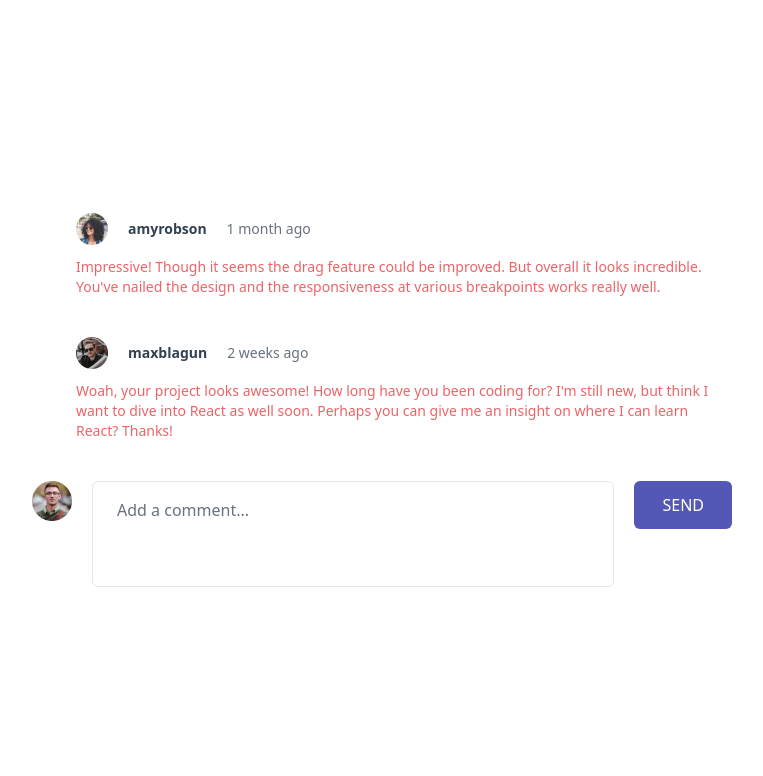
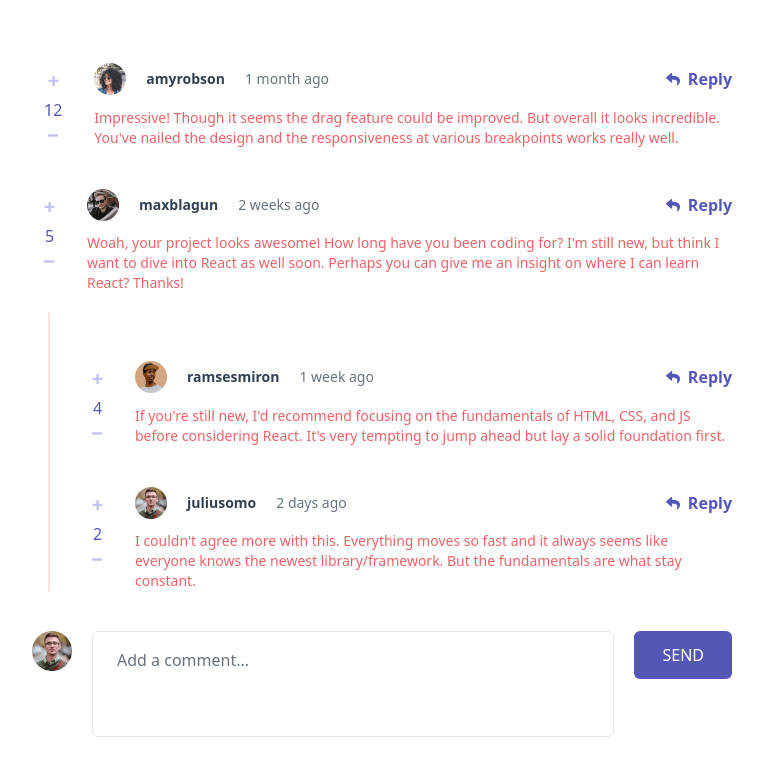
Before and after one commit to Temsaah/Small-projects, a React (Vite) app in the folder interactive-comments-section/React version/: page / in a window 1280 px wide. Shown: the top 776 px of the page, without its empty margins (258-1021 px from the left). Built offline with nearby package versions, Linux system fonts and the light colour scheme.

Commit message:
Finish migrating the UI part of the project

```diff
--- a/interactive-comments-section/React version/src/App.jsx
+++ b/interactive-comments-section/React version/src/App.jsx
@@ -44,7 +44,7 @@ function CommentsContainer({ currentUser, comments }) {
   return (
     <div className="grid gap-10">
       {comments.map((comment) => (
-        <CommentContainer
+        <Comment
           key={comment.id}
           isCurrentUser={comment.user.username === currentUser.username}
           comment={comment}
@@ -54,39 +54,134 @@ function CommentsContainer({ currentUser, comments }) {
   );
 }
 
-function CommentContainer({ isCurrentUser, comment }) {
+function Comment({ isCurrentUser, comment }) {
+  const [replies, setReplies] = useState(comment.replies || []);
+
   return (
     <div className="comment-container grid gap-5">
       <div className="comment grid grid-cols-comment-mobile-col grid-rows-comment-mobile-row gap-y-4 sm:grid-cols-comment-desktop-grid sm:grid-rows-comment-desktop-row sm:gap-x-5 sm:gap-y-3">
+        <CommentHeader isCurrentUser={isCurrentUser} comment={comment} />
+        <CommentBody comment={comment} />
+        <CommentFooter comment={comment} />
+        {isCurrentUser ? <SelfCommentActions /> : <CommentActions />}
+      </div>
+      {replies.length > 0 && (
+        <RepliesContainer isCurrentUser={isCurrentUser} replies={replies} />
+      )}
+    </div>
+  );
+}
+
+function CommentHeader({ isCurrentUser, comment }) {
+  return (
     <div className="comment-user-info row-start-1 col-span-2 flex items-center gap-5 sm:col-start-2 sm:self-start">
       <img className="w-8" src={comment.user.image.png}></img>
       <div className="comment-username text-neutral-dark-blue font-semibold sm:text-sm">
-            {comment.user.username}{" "}
-            {isCurrentUser ? <CurrentUserBadge /> : null}
+        {comment.user.username} {isCurrentUser ? <CurrentUserBadge /> : null}
       </div>
       <p className="text-neutral-grayish-blue sm:text-sm">
         {comment.createdAt}
       </p>
     </div>
+  );
+}
+
+function CommentBody({ comment }) {
+  return (
     <div className="row-start-2  col-span-2 self-center sm:col-start-2">
       <p className="text-primary-soft-red sm:text-sm leading-6">
         {comment.content}
       </p>
     </div>
+  );
+}
+
+function CommentFooter({ comment }) {
+  return (
     <div className="comment-stats col-start-1 row-start-3 flex justify-between sm:row-start-1 sm:row-span-2">
       <div className="comment-reaction flex gap-5 items-center p-3 sm:gap-3 sm:flex-col">
         <LikeButton />
+        <p className="text-primary-moderate-blue font-medium">
+          {comment.score}
+        </p>
         <DislikeButton />
-          </div>
-        </div>
       </div>
     </div>
   );
 }
 
-function LikeButton() {}
+function RepliesContainer({ isCurrentUser, replies }) {
+  return (
+    <div className="relative grid gap-10 pt-12 pl-4 sm:pl-12 before:absolute before:-ml-3 sm:before:ml-4 before:left-0 before:w-[2px] before:h-full before:bg-primary-soft-red/20">
+      {replies.map((reply) => (
+        <Reply key={reply.id} isCurrentUser={isCurrentUser} reply={reply} />
+      ))}
+    </div>
+  );
+}
 
-function DislikeButton() {}
+function Reply({ isCurrentUser, reply }) {
+  return (
+    <div
+      className="grid gap-5  sm:grid-cols-comment-desktop-grid sm:grid-rows-comment-desktop-row sm:gap-x-5 sm:gap-y-3"
+      data-id={reply.id}
+    >
+      <CommentHeader comment={reply} />
+      <CommentBody comment={reply} />
+      <CommentFooter comment={reply} />
+      {isCurrentUser ? <SelfCommentActions /> : <CommentActions />}
+    </div>
+  );
+}
+
+function SelfCommentActions() {
+  return (
+    <div className="cursor-pointer justify-self-end col-start-2 row-start-3 flex gap-5 items-center sm:row-start-1 sm:col-start-3">
+      <button className="delete-btn flex gap-2 items-center text-primary-soft-red font-semibold hover:opacity-50">
+        <img src="images/icon-delete.svg" alt=""></img>Delete
+      </button>
+      <button className="flex gap-2 items-center text-primary-moderate-blue font-semibold hover:opacity-50">
+        <img src="images/icon-edit.svg" alt=""></img>Edit
+      </button>
+    </div>
+  );
+}
+
+function CommentActions() {
+  return (
+    <div className="cursor-pointer justify-self-end self-center col-start-2 row-start-3 sm:row-start-1 sm:col-start-3">
+      <button className="flex gap-2 items-center hover:opacity-40 text-primary-moderate-blue font-semibold">
+        <img src="images/icon-reply.svg" alt=""></img> Reply
+      </button>
+    </div>
+  );
+}
+
+function LikeButton() {
+  return (
+    <button className="text-primary-light-grayish-blue hover:text-primary-moderate-blue">
+      <svg width="11" height="11" xmlns="http://www.w3.org/2000/svg">
+        <path
+          d="M6.33 10.896c.137 0 .255-.05.354-.149.1-.1.149-.217.149-.354V7.004h3.315c.136 0 .254-.05.354-.149.099-.1.148-.217.148-.354V5.272a.483.483 0 0 0-.148-.354.483.483 0 0 0-.354-.149H6.833V1.4a.483.483 0 0 0-.149-.354.483.483 0 0 0-.354-.149H4.915a.483.483 0 0 0-.354.149c-.1.1-.149.217-.149.354v3.37H1.08a.483.483 0 0 0-.354.15c-.1.099-.149.217-.149.353v1.23c0 .136.05.254.149.353.1.1.217.149.354.149h3.333v3.39c0 .136.05.254.15.353.098.1.216.149.353.149H6.33Z"
+          fill="currentColor"
+        />
+      </svg>
+    </button>
+  );
+}
+
+function DislikeButton() {
+  return (
+    <button className="text-primary-light-grayish-blue hover:text-primary-moderate-blue">
+      <svg width="11" height="3" xmlns="http://www.w3.org/2000/svg">
+        <path
+          d="M9.256 2.66c.204 0 .38-.056.53-.167.148-.11.222-.243.222-.396V.722c0-.152-.074-.284-.223-.395a.859.859 0 0 0-.53-.167H.76a.859.859 0 0 0-.53.167C.083.437.009.57.009.722v1.375c0 .153.074.285.223.396a.859.859 0 0 0 .53.167h8.495Z"
+          fill="currentColor"
+        />
+      </svg>
+    </button>
+  );
+}
 
 function CurrentUserBadge() {
   return (
```
Lines whose indentation alone changed are shown as unchanged.
